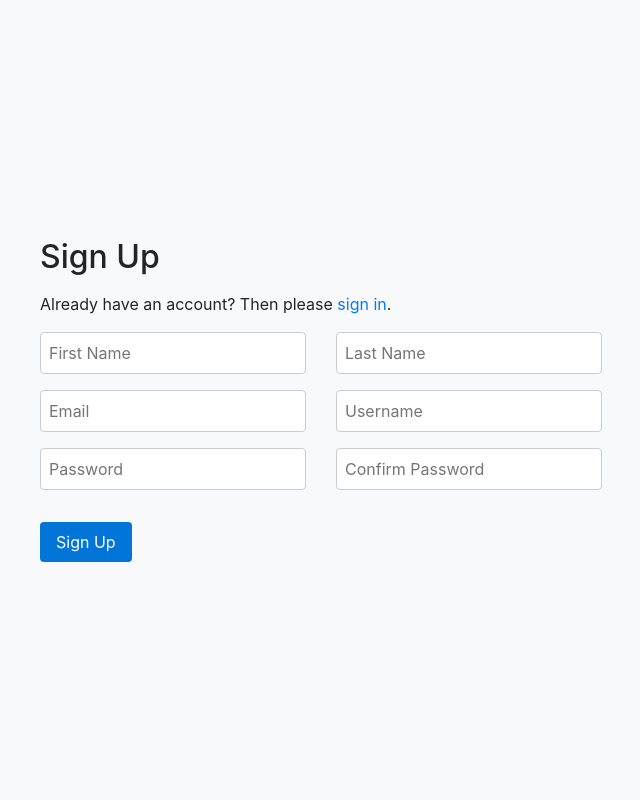
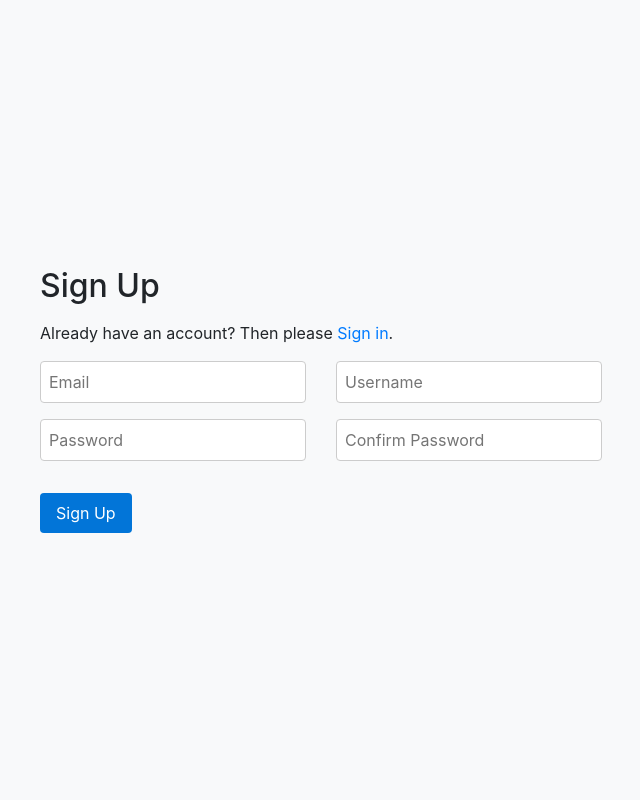
Before and after one commit to Evan2022/Trading-Journal, a Django app: page /accounts/signup/ in a window 1280 px wide. Shown: the whole page, without its empty margins (319-959 px from the left). Run offline with Django 3.2, Linux system fonts and the light colour scheme; some libraries are stand-ins or nearby versions.

Commit message:
removed first name and last name from sign up form

```diff
--- a/core/forms.py
+++ b/core/forms.py
@@ -14,14 +14,10 @@ class CustomLoginForm(LoginForm):
 class CustomSignupForm(SignupForm):
     def __init__(self, *args, **kwargs):
         super().__init__(*args, **kwargs)
-        self.fields['first_name'].widget = forms.TextInput(attrs={'class': 'form-input', 'placeholder': 'First Name'})
-        self.fields['last_name'].widget = forms.TextInput(attrs={'class': 'form-input', 'placeholder': 'Last Name'})
         self.fields['email'].widget = forms.EmailInput(attrs={'class': 'form-input', 'placeholder': 'Email'})
         self.fields['username'].widget = forms.TextInput(attrs={'class': 'form-control', 'placeholder': 'Username'})
         self.fields['password1'].widget = forms.PasswordInput(attrs={'class': 'form-input', 'placeholder': 'Password'})
         self.fields['password2'].widget = forms.PasswordInput(attrs={'class': 'form-input', 'placeholder': 'Confirm Password'})
-        self.fields['first_name'].label = ''
-        self.fields['last_name'].label = ''
         self.fields['email'].label = ''
         self.fields['username'].label = ''
         self.fields['password1'].label = ''
--- a/templates/account/login.html
+++ b/templates/account/login.html
@@ -14,7 +14,7 @@
       <form class="login" method="POST" action="{% url 'account_login' %}">
         <h2>{% trans "Sign In" %}</h2>
         {% blocktrans %}If you have not created an account yet, then please
-        <a href="{{ signup_url }}">sign up</a> first.{% endblocktrans %}</p>
+        <a href="{{ signup_url }}">Sign up</a> first.{% endblocktrans %}</p>
         {% csrf_token %}
         <input type="text" name="login" class="form-input" placeholder="Username">
         <input type="password" name="password" class="form-input" placeholder="Password">
--- a/templates/account/signup.html
+++ b/templates/account/signup.html
@@ -9,16 +9,8 @@
   <div class="h-100 d-flex align-items-center justify-content-center bg-light">
     <form class="signup" id="signup_form" method="post" action="{% url 'account_signup' %}">
       <h2>{% trans "Sign Up" %}</h2>
-      <p>{% blocktrans %}Already have an account? Then please <a href="{{ login_url }}">sign in</a>.{% endblocktrans %}</p>
+      <p>{% blocktrans %}Already have an account? Then please <a href="{{ login_url }}">Sign in</a>.{% endblocktrans %}</p>
       {% csrf_token %}
-      <div class="row">
-        <div class="col-6">
-          <input type="text" name="first_name" class="form-input" placeholder="First Name">
-        </div>
-        <div class="col-6">
-          <input type="text" name="last_name" class="form-input" placeholder="Last Name">
-        </div>
-      </div>
       <div class="row">
         <div class="col-6">
           <input type="email" name="email" class="form-input" placeholder="Email">
@@ -38,12 +30,12 @@
       {% if form.errors %}
       <div class="alert alert-danger">
           {% for field in form %}
-              {% for error in field.errors %}
-                  <p>{{ error }}</p>
-              {% endfor %}
+            {% for error in field.errors %}
+              <p>{{ error }}</p>
+            {% endfor %}
           {% endfor %}
           {% for error in form.non_field_errors %}
-              <p>{{ error }}</p>
+            <p>{{ error }}</p>
           {% endfor %}
       </div>
       {% endif %}
```
